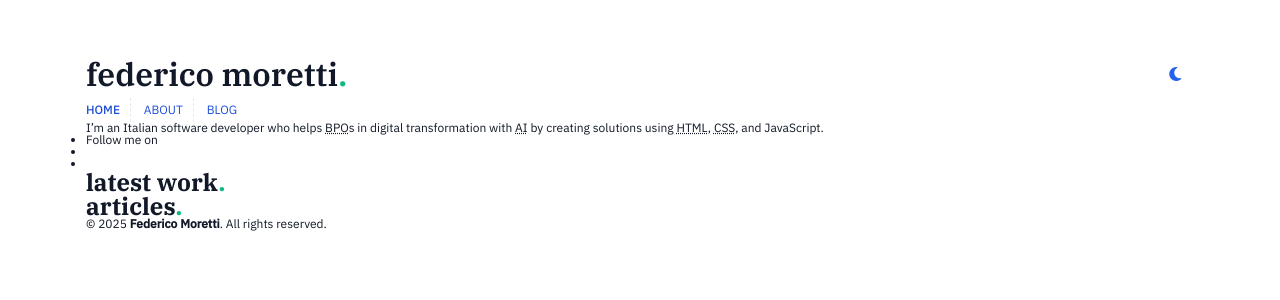
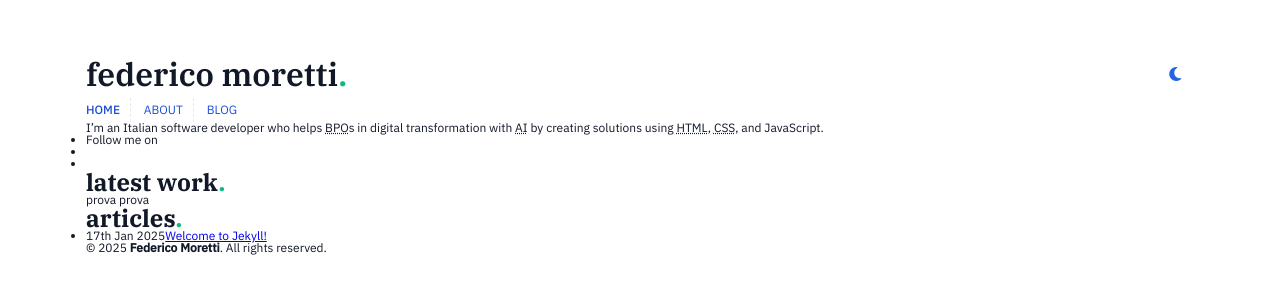
Before and after one commit to fedtti/fedtti.github.io, a Jekyll site: the page built from index.md, in a window 1280 px wide. Shown: the top 300 px of the page. Built offline with Jekyll 4.4.1, drawn with Linux system fonts in a browser that asks for light colours.

Commit message:
feat: add jekyll-paginate-v2 plugin

```diff
--- a/Gemfile
+++ b/Gemfile
@@ -1,3 +1,7 @@
 source "https://rubygems.org"
 
 gem "jekyll", "~> 4.3.4"
+
+group :jekyll_plugins do
+  gem "jekyll-paginate-v2"
+end
--- a/_config.yml
+++ b/_config.yml
@@ -11,7 +11,13 @@
   README.md
 ]
 
-paginate_path: /pages/:num/
+pagination:
+  enabled: true
+  per_page: 10
+  permalink: "/page/:num/"
+
+plugins:
+  - jekyll-paginate-v2
 
 sass:
   sass_dir: _scss
--- a/_layouts/home.html
+++ b/_layouts/home.html
@@ -17,9 +17,22 @@
 </section>
 <section>
   <h2 id="work">Latest Work</h2>
-  <p></p>
+  {{ content }}
 </section>
 <section>
   <h2>Articles</h2>
-
+  <ul>
+  {% for post in site.posts limit:5 %}
+  <li>
+    <div class="inner">
+      <div class="left">
+        <time datetime="{{ post.date | date_to_xmlschema }}">{{ post.date | date_to_string: 'ordinal' }}</time>
+      </div>
+      <div class="right">
+        <a href="{{ post.url | relative }}">{{ post.title }}</a>
+      </div>
+    </div>
+  </li>
+  {% endfor %}
+  </ul>
 </section>
--- a/index.md
+++ b/index.md
@@ -4,3 +4,4 @@
   Software developer proficient in creating solutions using HTML, CSS, and JavaScript.
 layout: home
 ---
+prova prova
```
Also changed, not shown: _layouts/blog.html (+15 -0 lines), blog.md (deleted, +0 -7 lines), blog/index.html (added, +8 -0 lines), Gemfile.lock, favicon.ico.
